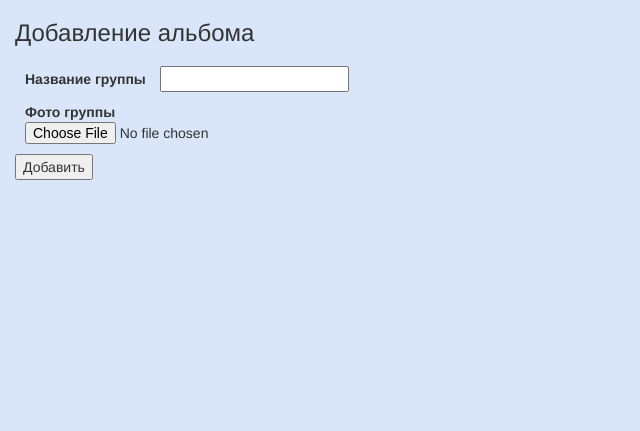
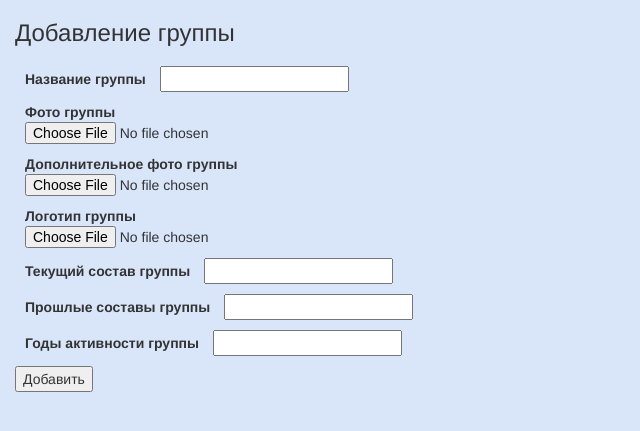
Before and after one commit to overlod36/music_site, a Flask app: page /add_group in a window 1280 px wide. Shown: the part 52-483 px from the top of the page, without its empty margins (0-640 px from the left). Run offline with Flask 2, Linux system fonts and the light colour scheme; parts of the project's set-up code (start-up, migrations or seed data) failed here and were passed over; some libraries are stand-ins or nearby versions.

Commit message:
some shity implementation of addin groups, because of new model of groups

```diff
--- a/pack/forms.py
+++ b/pack/forms.py
@@ -11,9 +11,15 @@ class Album_Form(FlaskForm):
 	duration_field = DateTimeField('Длительность альбома', validators=[InputRequired()], format='%H:%M:%S')
 	songs_field = StringField('Песни альбома', validators=[InputRequired(), Length(min=10, max=450)])
 	cover_field = FileField()
+	genres_field = StringField('Жанры', validators=[InputRequired()])
 	submit = SubmitField('Добавить')
 
 class Group_Form(FlaskForm):
 	name_field = StringField('Название группы', validators=[InputRequired(), Length(min=1, max=40)])
 	cover_field = FileField()
+	add_cover_field = FileField()
+	logo_field = FileField()
+	current_members_field = StringField('Текущие участники', validators=[InputRequired()])
+	past_members_field = StringField('Прошлые участники', validators=[InputRequired()])
+	active_years = StringField('Годы активности', validators=[InputRequired()])
 	submit = SubmitField('Добавить')
--- a/pack/routes.py
+++ b/pack/routes.py
@@ -12,8 +12,14 @@ import os
 def get_time(st):
 	return datetime.strptime(st, '%H:%M:%S').time()
 
-def get_songs(st):
+def get_list(st):
 	return(list(st.replace(', ', '|').split('|')))
+
+def group_file_saver(field, group_name):
+	file = request.files[field]
+	filename = secure_filename(file.filename)
+	file.save(os.path.join(f'pack/static/models_images/{group_name}' , filename))
+	return filename
 
 Bootstrap(app)
 
@@ -27,8 +33,8 @@ def add_alb():
 	if request.method == 'POST':
 		file = request.files['cover_field']
 		filename = secure_filename(file.filename)
-		file.save(os.path.join('pack/static/albums', filename))
-		new_album = models.Album(title=form.title_field.data, group_name=form.group_field.data, release_date=form.date_field.data, producers_name=form.producers_field.data, duration=get_time(str(form.duration_field.data)[11:]), songs=get_songs(form.songs_field.data), cover_path=filename)
+		file.save(os.path.join(f'pack/models_images/{form.group_field.data}', filename))
+		new_album = models.Album(title=form.title_field.data, group_name=form.group_field.data, release_date=form.date_field.data, producers_name=form.producers_field.data, duration=get_time(str(form.duration_field.data)[11:]), songs=get_list(form.songs_field.data), cover_path=filename, active_years=get_list(form.genres_field.data))
 		db.session.add(new_album)
 		db.session.commit()
 		return redirect(url_for('main'))
@@ -38,10 +44,11 @@ def add_alb():
 def add_group():
 	form = forms.Group_Form()
 	if request.method == 'POST':
-		file = request.files['cover_field']
-		filename = secure_filename(file.filename)
-		file.save(os.path.join('pack/static/groups', filename))
-		new_group = models.Group(name=form.name_field.data, cover_path=filename)
+		if not os.path.exists(f'pack/static/models_images/{form.name_field.data}'):
+			os.mkdir(f'pack/static/models_images/{form.name_field.data}')
+
+		st = [group_file_saver('cover_field', form.name_field.data), group_file_saver('add_cover_field', form.name_field.data), group_file_saver('logo_field', form.name_field.data)]
+		new_group = models.Group(name=form.name_field.data, main_cover_path=st[0], addin_cover_path=st[1], logo_path=st[2], current_members=get_list(form.current_members_field.data), past_members=get_list(form.past_members_field.data), active_years=form.active_years.data)
 		db.session.add(new_group)
 		db.session.commit()
 		return redirect(url_for('main'))
--- a/pack/templates/add_alb_page.html
+++ b/pack/templates/add_alb_page.html
@@ -54,6 +54,10 @@
 					{{ form.songs_field }}
 				</div>
 				<div class="field">
+					<b>Жанры</b>
+					{{ form.genres_field }}
+				</div>
+				<div class="field">
 					<b>Обложка альбома</b>
 					{{ form.cover_field }}
 				</div>
--- a/pack/templates/add_group_page.html
+++ b/pack/templates/add_group_page.html
@@ -25,7 +25,7 @@
 {% block content %}
 
 	<div class="alb_fields">
-		<h3>Добавление альбома</h3>
+		<h3>Добавление группы</h3>
 		<div class="alb_form">
 			<form method="POST" enctype="multipart/form-data">
 				<div class="field">
@@ -36,6 +36,27 @@
 					<b>Фото группы</b>
 					{{ form.cover_field }}
 				</div>
+				<div class="field">
+					<b>Дополнительное фото группы</b>
+					{{ form.add_cover_field }}
+				</div>
+				<div class="field">
+					<b>Логотип группы</b>
+					{{ form.logo_field }}
+				</div>
+				<div class="field">
+					<b>Текущий состав группы</b>
+					{{ form.current_members_field }}
+				</div>
+				<div class="field">
+					<b>Прошлые составы группы</b>
+					{{ form.past_members_field }}
+				</div>
+				<div class="field">
+					<b>Годы активности группы</b>
+					{{ form.active_years }}
+				</div>
+
 				{{ form.submit }}
 			</form>
 		</div>
```
